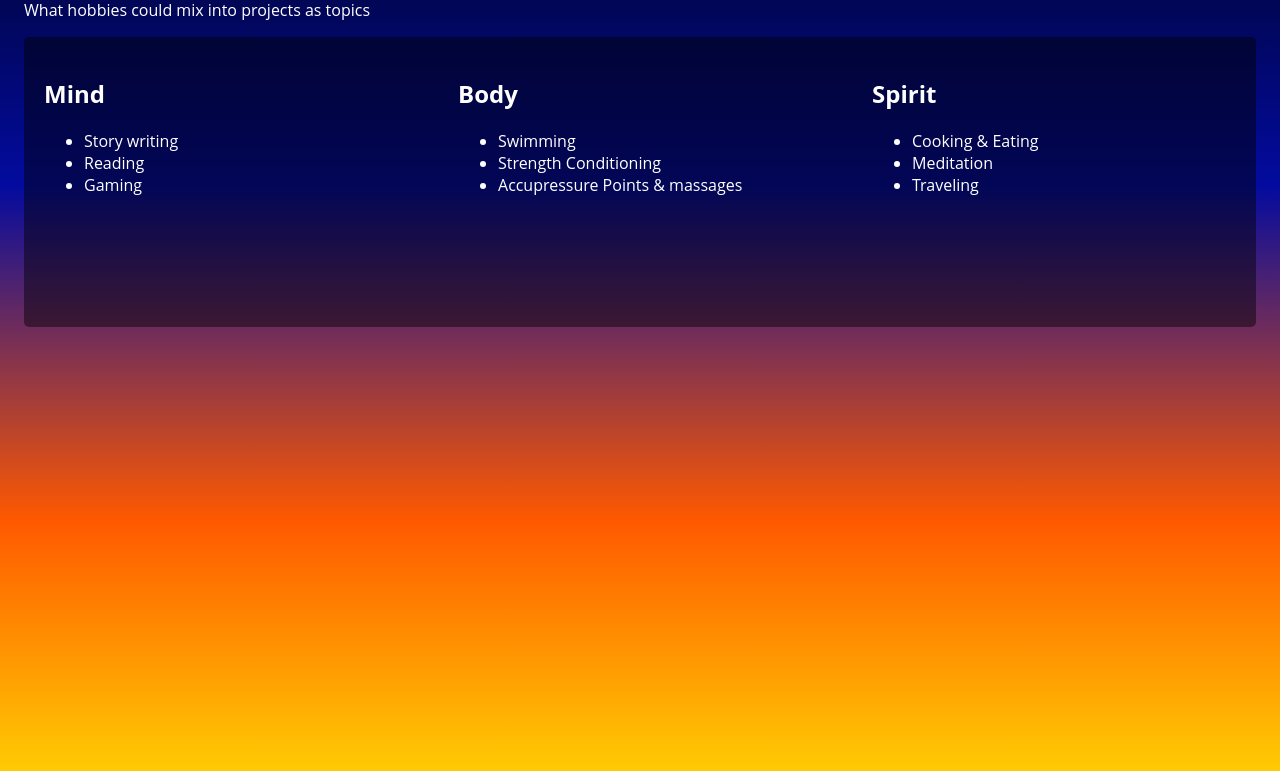
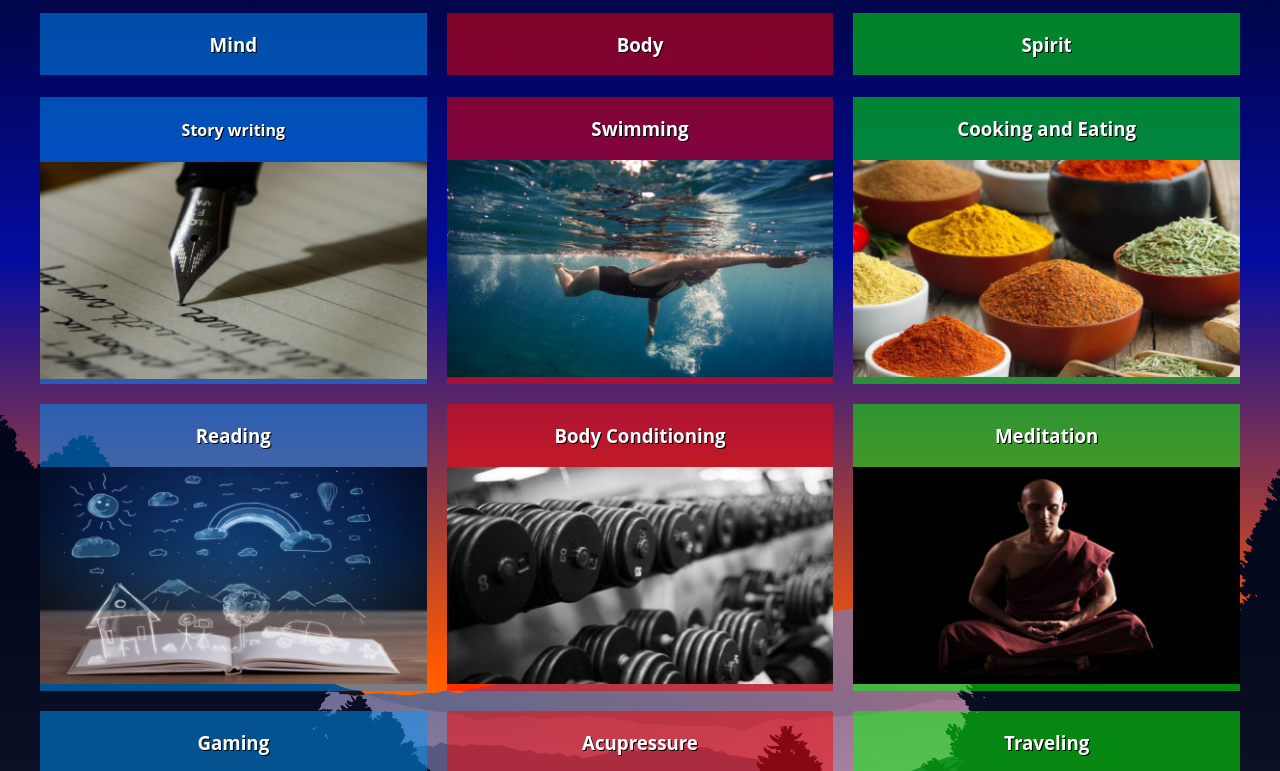
Before and after one commit to james-chen-personal-website/personal-website, a plain HTML site: page about.html in a window 1280 px wide. Shown: the part 151-922 px from the top of the page. Drawn offline with Linux system fonts and the light colour scheme.

Commit message:
Got grid to work
uploading the parts that work

```diff
--- a/about.html
+++ b/about.html
@@ -6,7 +6,7 @@
     <meta name="viewport" content="width=device-width, initial-scale=1.0" />
     <title>about page</title>
     <link rel="stylesheet" href="style.css" />
-    <link rel="javascirpt" href="javascript.js" />
+    <link rel="javascript" href="javascript.js" />
   </head>
   <body>
     <header>
@@ -20,30 +20,48 @@
     <main>
       <h1>Personal Hobbies</h1>
       <p>What hobbies could mix into projects as topics</p>
-      <div class="grid-container">
-        <div class="grid-item1">
-          <h2>Mind</h2>
-          <ul>
-            <li>Story writing</li>
-            <li>Reading</li>
-            <li>Gaming</li>
-          </ul>
+      <div class="h3-container">
+        <div class="mind"><h3>Mind</h3></div>
+        <div class="body"><h3>Body</h3></div>
+        <div class="spirit"><h3>Spirit</h3></div>
+      </div>
+      <br />
+      <div class="container">
+        <div class="write">
+          <h4>Story writing</h4>
+          <img alt="image of write" src="images/write.jpg" />
         </div>
-        <div class="grid-item2">
-          <h2>Body</h2>
-          <ul>
-            <li>Swimming</li>
-            <li>Strength Conditioning</li>
-            <li>Accupressure Points & massages</li>
-          </ul>
+        <div class="read">
+          <h3>Reading</h3>
+          <img alt="image of read" src="images/read.jpg" />
         </div>
-        <div class="grid-item3">
-          <h2>Spirit</h2>
-          <ul>
-            <li>Cooking & Eating</li>
-            <li>Meditation</li>
-            <li>Traveling</li>
-          </ul>
+        <div class="game">
+          <h3>Gaming</h3>
+          <img alt="image of game" src="images/game.jpg" />
+        </div>
+        <div class="swim">
+          <h3>Swimming</h3>
+          <img alt="image of swim" src="images/swim.jpg" />
+        </div>
+        <div class="weight">
+          <h3>Body Conditioning</h3>
+          <img alt="image of weight" src="images/weight.jpg" />
+        </div>
+        <div class="massage">
+          <h3>Acupressure</h3>
+          <img alt="image of massage" src="images/massage.jpg" />
+        </div>
+        <div class="spice">
+          <h3>Cooking and Eating</h3>
+          <img alt="image of spice" src="images/spice.jpg" />
+        </div>
+        <div class="meditate">
+          <h3>Meditation</h3>
+          <img alt="image of meditate" src="images/meditate.jpg" />
+        </div>
+        <div class="travel">
+          <h3>Traveling</h3>
+          <img alt="image of travel" src="images/travel.jpg" />
         </div>
       </div>
     </main>
--- a/style.css
+++ b/style.css
@@ -1,41 +1,61 @@
 html {
   font-family: sans-serif;
   font-size: 16px;
+  text-align: center;
+  text-shadow: 1px 1px #000000;
+}
+
+img {
+  width: 100%;
+  height: auto;
+}
+
+ul {
+  list-style-type: none;
+}
+
+head {
 }
 
 body {
-  background-image: linear-gradient(
-    rgb(0, 2, 25),
-    rgb(3, 11, 159),
-    rgb(255, 89, 0),
-    rgb(255, 242, 4)
-  );
-  max-width: 100%;
-  margin: 0 auto;
+  background-image: url(images/mountain.png),
+    linear-gradient(
+      rgb(0, 2, 25),
+      rgb(3, 11, 159),
+      rgb(255, 89, 0),
+      rgb(255, 242, 4)
+    );
+  background-size: 100%;
+  background-position: bottom;
+  background-repeat: no-repeat;
 }
 
-header {
+header,
+footer {
   font-size: 2rem;
   position: fixed;
   left: 0;
 }
 
 main {
-  min-height: 100vh;
-  padding: 64px 24px 96px;
+  min-height: 65.625rem;
+  min-width: none;
+  padding: 2rem;
   color: #ffffff;
+  text-shadow: 1px 1px #000000;
   font-family: "Open Sans", sans-serif;
 }
 
 .links {
-  float: left;
+  float: center;
   background-color: rgba(0, 0, 0, 0.8);
   overflow: hidden;
 }
 
 .links a {
-  float: left;
+  float: center;
   color: #ffffff;
+  text-shadow: 1px 1px #000000;
   text-align: center;
   padding: 14px 16px;
   text-decoration: none;
@@ -45,19 +65,14 @@ main {
 .links a:hover {
   background-color: #010016;
   color: #ffffff;
+  text-shadow: 1px 1px #000000;
   font-size: 2.5rm;
 }
 
 .links a.active {
-  background-color: #010016;
-  color: rgb(254, 254, 254);
-}
-
-footer {
-  box-sizing: border-box;
-  font-family: sans-serif;
-  text-align: center;
-  color: rgb(254, 254, 254);
+  background-color: #ffffffb1;
+  text-shadow: 1px 1px #000000;
+  color: #000000;
 }
 
 .f-links {
@@ -87,11 +102,12 @@ footer {
 }
 
 input[type="text"],
+[type="email"],
 select,
 textarea {
   width: 100%;
   padding: 12px;
-  border: 1px solid #ffffff;
+  border: 1px solid #000000;
   border-radius: 4px;
   box-sizing: border-box;
   margin-top: 6px;
@@ -99,7 +115,8 @@ textarea {
   resize: vertical;
 }
 
-input[type="button"] {
+input[type="submit"],
+[type="reset"] {
   background-color: #00000085;
   color: white;
   padding: 12px 20px;
@@ -108,31 +125,105 @@ input[type="button"] {
   cursor: pointer;
 }
 
-.container {
-  border-radius: 5px;
-  background-color: #00000075;
-  padding: 20px;
+.h3-container {
+  display: grid;
+  grid-template-columns: 1fr 1fr 1fr;
+  gap: 20px 20px;
+  grid-template-areas: "mind body spirit";
+  justify-content: space-evenly;
+  align-content: space-evenly;
+  justify-items: stretch;
+  align-items: stretch;
 }
 
-.grid-container {
-  display: grid;
-  grid-template-columns: repeat(3, 1fr);
-  grid-template-rows: 100px 100px;
-  grid-gap: 50px;
-  grid-auto-flow: column;
-  border-radius: 5px;
-  background-color: #00000075;
-  padding: 20px;
+.mind {
+  grid-area: mind;
+  background-color: hsla(205, 100%, 50%, 0.5);
 }
 
-.grid-item1 {
-  grid-column-start: 1;
+.body {
+  grid-area: body;
+  background-color: hwb(0 0% 0% / 0.5);
+}
+.spirit {
+  grid-area: spirit;
+  background-color: hwb(120 0% 0% / 0.5);
 }
 
-.grid-item2 {
-  grid-column-start: 2;
+.container {
+  display: grid;
+  grid-template-columns: 1fr 1fr 1fr;
+  grid-template-rows: 1fr 1fr 1fr;
+  gap: 20px 20px;
+  grid-template-areas:
+    "write swim spice"
+    "read weight meditate"
+    "game massage travel";
+  justify-content: space-evenly;
+  align-content: space-evenly;
+  justify-items: stretch;
+  align-items: stretch;
+  white-space: nowrap;
 }
 
-.grid-item3 {
-  grid-column-start: 3;
+@media screen and (max-width: 750px) {
+  .container {
+    display: grid;
+    grid-template-columns: 1fr;
+    grid-template-rows: 1fr 1fr 1fr 1fr 1fr 1fr;
+    gap: 20px 20px;
+    grid-template-areas:
+      "write"
+      "read"
+      "game"
+      "swim"
+      "weight"
+      "massage"
+      "spice"
+      "meditate"
+      "travel";
+    justify-content: space-evenly;
+    align-content: space-evenly;
+    justify-items: stretch;
+    align-items: stretch;
+    white-space: nowrap;
+  }
 }
+
+.write {
+  grid-area: write;
+  background-color: hsla(205, 100%, 50%, 0.5);
+}
+
+.read {
+  grid-area: read;
+  background-color: hsla(205, 100%, 50%, 0.5);
+}
+.game {
+  grid-area: game;
+  background-color: hsla(205, 100%, 50%, 0.5);
+}
+.swim {
+  grid-area: swim;
+  background-color: hwb(0 0% 0% / 0.5);
+}
+.weight {
+  grid-area: weight;
+  background-color: hwb(0 0% 0% / 0.5);
+}
+.massage {
+  grid-area: massage;
+  background-color: hwb(0 0% 0% / 0.5);
+}
+.spice {
+  grid-area: spice;
+  background-color: hwb(120 0% 0% / 0.5);
+}
+.meditate {
+  grid-area: meditate;
+  background-color: hwb(120 0% 0% / 0.5);
+}
+.travel {
+  grid-area: travel;
+  background-color: hwb(120 0% 0% / 0.5);
+}
```
Also changed, not shown: contact.html (+9 -9 lines), error.html (+2 -2 lines), index.html (+3 -5 lines), javascript.js (+21 -0 lines), portfolio.html (+3 -3 lines), images/game.jpg (added), images/massage.jpg (added), images/meditate.jpg (added), images/mountain.png (added), images/read.jpg (added), images/spice.jpg (added), images/swim.jpg (added), images/travel.jpg (added), images/weight.jpg (added), 1 more files.
